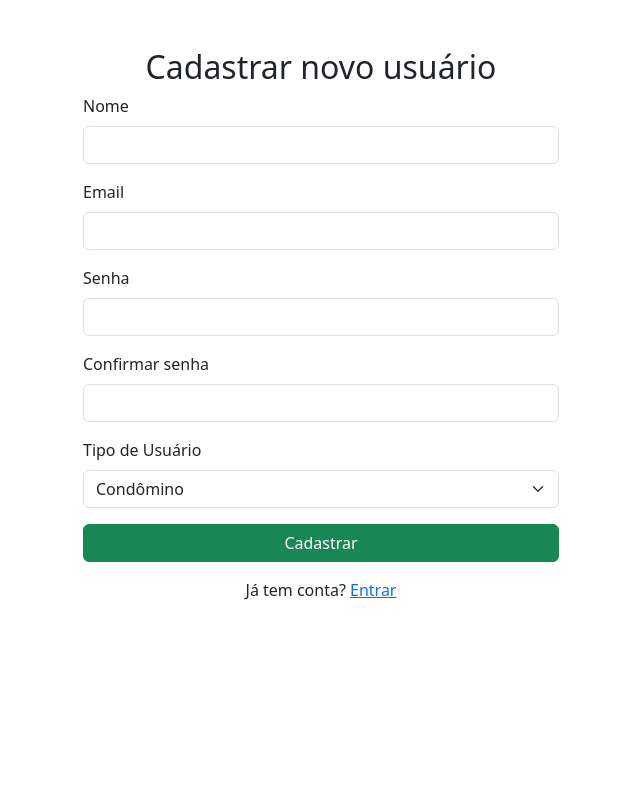
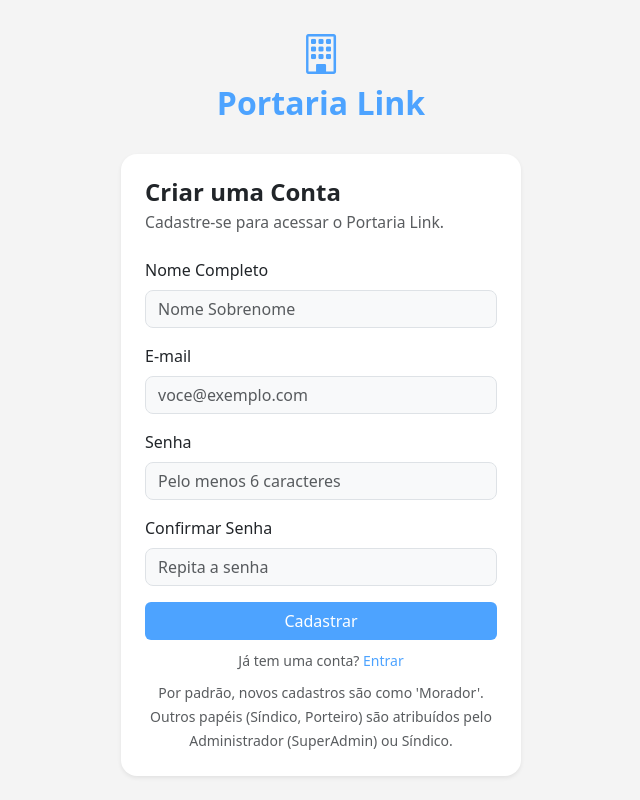
Before and after one commit to NicolasGayb/PorteiroDigital, a Flask app: page /register in a window 1280 px wide. Shown: the whole page, without its empty margins (319-959 px from the left). Run offline with Flask 3, Linux system fonts and the light colour scheme.

```diff
--- a/templates/login.html
+++ b/templates/login.html
@@ -12,7 +12,7 @@
   <div class="container d-flex flex-column align-items-center justify-content-center" style="min-height: 100vh;">
     <div class="text-center mb-4">
       <i class="bi bi-building" style="font-size: 2.5rem; color: #4da3ff;"></i>
-      <h1 class="fw-bold" style="color: #4da3ff; font-size: 2rem;">Portaria Link</h1>
+      <h1 class="fw-bold" style="color: #4da3ff; font-size: 2rem;">Porteiro Digital</h1>
     </div>
     <div class="bg-white p-4 rounded-4 shadow-sm" style="width: 100%; max-width: 400px;">
       <h4 class="fw-bold mb-1">Bem-vindo(a) de volta</h4>
--- a/templates/register.html
+++ b/templates/register.html
@@ -7,10 +7,17 @@
   <title>Cadastro</title>
   <link rel="stylesheet" href="https://cdn.jsdelivr.net/npm/bootstrap@5.3.0/dist/css/bootstrap.min.css">
   <link rel="stylesheet" href="{{ url_for('static', filename='css/style.css') }}">
+  <link rel="stylesheet" href="https://cdn.jsdelivr.net/npm/bootstrap-icons@1.10.3/font/bootstrap-icons.css">
 </head>
-<body>
-  <div class="container mt-5" style="max-width: 500px;">
-    <h2 class="text-center">Cadastrar novo usuário</h2>
+<body style="background: #f4f4f4;">
+  <div class="container d-flex flex-column align-items-center justify-content-center" style="min-height: 100vh;">
+    <div class="text-center mb-4">
+      <i class="bi bi-building" style="font-size: 2.5rem; color: #4da3ff;"></i>
+      <h1 class="fw-bold" style="color: #4da3ff; font-size: 2rem;">Portaria Link</h1>
+    </div>
+    <div class="bg-white p-4 rounded-4 shadow-sm" style="width: 100%; max-width: 400px;">
+      <h4 class="fw-bold mb-1">Criar uma Conta</h4>
+      <p class="text-muted mb-4" style="font-size: 0.98rem;">Cadastre-se para acessar o Portaria Link.</p>
       {% with messages = get_flashed_messages(with_categories=true) %}
         {% if messages %}
           {% for category, message in messages %}
@@ -20,32 +27,31 @@
       {% endwith %}
       <form method="POST">
         <div class="mb-3">
-        <label for="nome" class="form-label">Nome</label>
-        <input type="text" class="form-control" id="nome" name="nome" required>
+          <label for="nome" class="form-label">Nome Completo</label>
+          <input type="text" class="form-control rounded-3 bg-light" id="nome" name="nome" placeholder="Nome Sobrenome" required>
         </div>
         <div class="mb-3">
-        <label for="email" class="form-label">Email</label>
-        <input type="email" class="form-control" id="email" name="email" required>
+          <label for="email" class="form-label">E-mail</label>
+          <input type="email" class="form-control rounded-3 bg-light" id="email" name="email" placeholder="voce@exemplo.com" required>
         </div>
         <div class="mb-3">
           <label for="senha" class="form-label">Senha</label>
-        <input type="password" class="form-control" id="senha" name="senha" required>
+          <input type="password" class="form-control rounded-3 bg-light" id="senha" name="senha" placeholder="Pelo menos 6 caracteres" required>
         </div>
         <div class="mb-3">
-        <label for="confirma_senha" class="form-label">Confirmar senha</label>
-        <input type="password" class="form-control" id="confirma_senha" name="confirma_senha" required>
+          <label for="confirma_senha" class="form-label">Confirmar Senha</label>
+          <input type="password" class="form-control rounded-3 bg-light" id="confirma_senha" name="confirma_senha" placeholder="Repita a senha" required>
         </div>
-      <div class="mb-3">
-        <label for="tipo" class="form-label">Tipo de Usuário</label>
-        <select class="form-select" id="tipo" name="tipo" required>
-          <option value="Condomino">Condômino</option>
-          <option value="Zelador">Zelador</option>
-          <option value="Dono do prédio">Dono do prédio</option>
-        </select>
+        <button type="submit" class="btn w-100 mb-2" style="background: #4da3ff; color: #fff; font-weight: 500;">Cadastrar</button>
+        <div class="text-center mb-2">
+          <span class="small text-muted">Já tem uma conta? <a href="/login" style="color: #4da3ff; text-decoration: none;">Entrar</a></span>
         </div>
-      <button type="submit" class="btn btn-success w-100">Cadastrar</button>
-      <p class="text-center mt-3">Já tem conta? <a href="/login">Entrar</a></p>
+        <div class="text-center mt-2">
+          <span class="small text-muted">Por padrão, novos cadastros são como 'Morador'. Outros papéis (Síndico, Porteiro) são atribuídos pelo Administrador (SuperAdmin) ou Síndico.</span>
+        </div>
       </form>
     </div>
+  </div>
+  <script src="https://cdn.jsdelivr.net/npm/bootstrap@5.3.0/dist/js/bootstrap.bundle.min.js"></script>
 </body>
 </html>
```
Also changed, not shown: templates/painel_admin.html (+19 -11 lines), instance/usuarios.db. Lines whose indentation alone changed are shown as unchanged.
